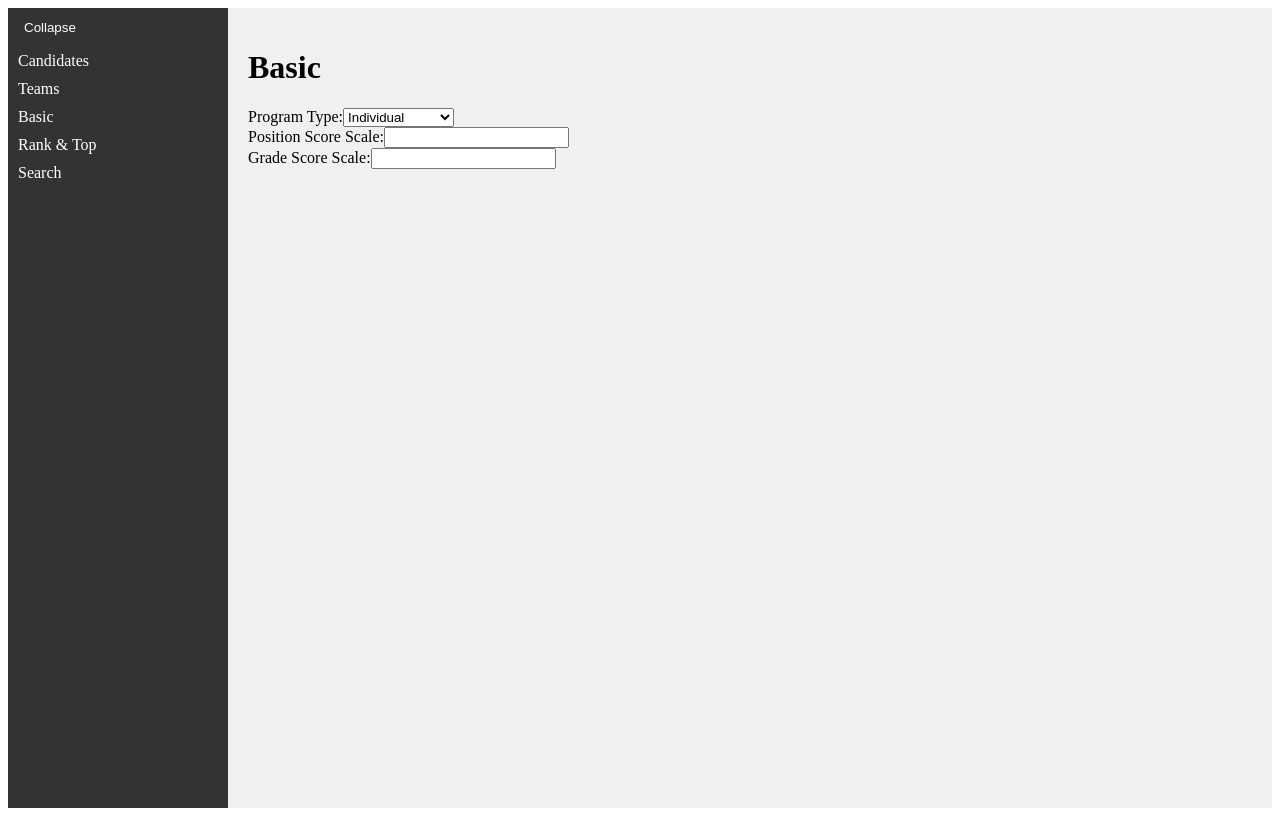
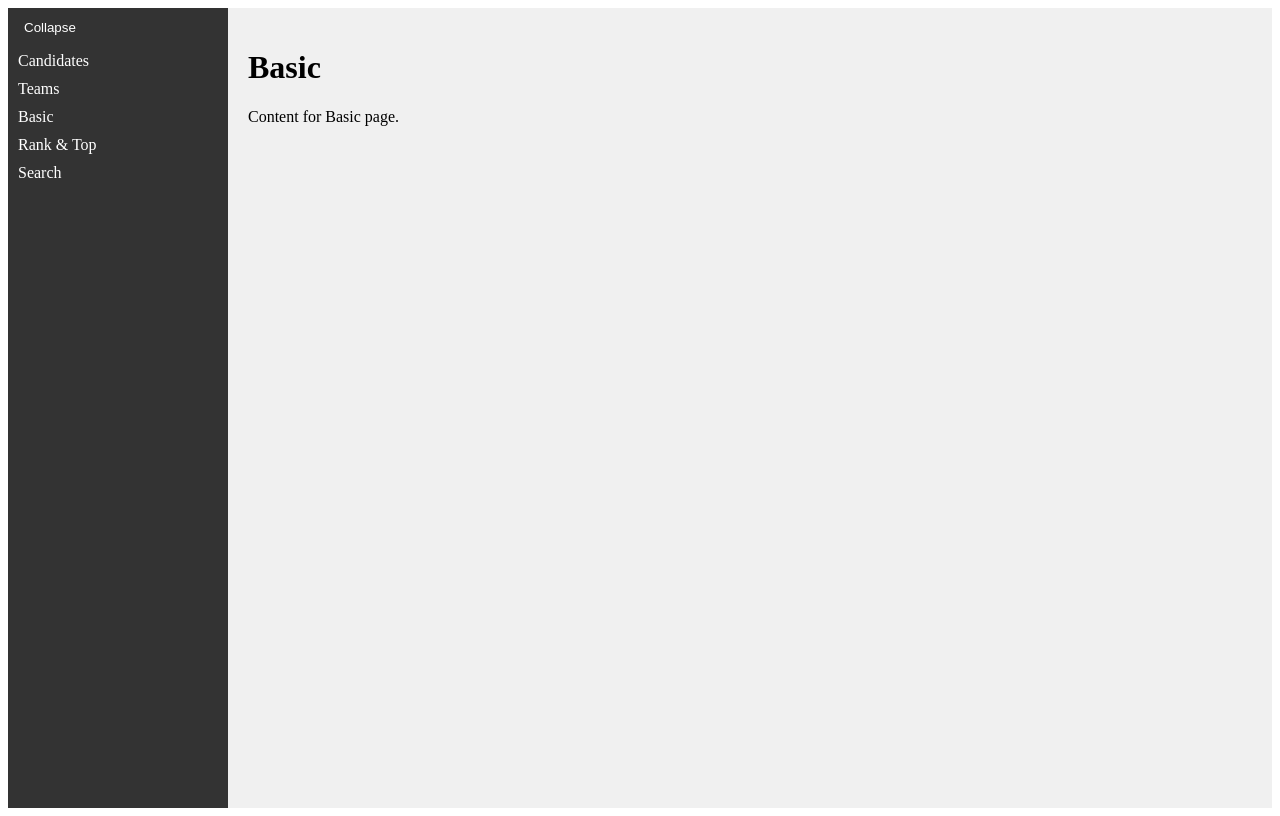
Before and after one commit to Javadamkd/art-fest-management, a Next.js app: page /basic in a window 1280 px wide. Built offline with nearby package versions, Linux system fonts and the light colour scheme.

Commit message:
Update basic.js

```diff
--- a/pages/basic.js
+++ b/pages/basic.js
@@ -1,32 +1,11 @@
 // pages/basic.js
-import Link from 'next/link';
 import Layout from '../components/Layout';
 
 export default function Basic() {
   return (
     <Layout>
-      <div className="card">
-        <h1>Basic</h1>
-        <form>
-          <div className="form-group">
-            <label htmlFor="programType">Program Type:</label>
-            <select id="programType" name="programType">
-              <option value="individual">Individual</option>
-              <option value="sharedByTwo">Shared by Two</option>
-              <option value="master">Master</option>
-              <option value="group">Group</option>
-            </select>
-          </div>
-          <div className="form-group">
-            <label htmlFor="positionScore">Position Score Scale:</label>
-            <input type="number" id="positionScore" name="positionScore" />
-          </div>
-          <div className="form-group">
-            <label htmlFor="gradeScore">Grade Score Scale:</label>
-            <input type="number" id="gradeScore" name="gradeScore" />
-          </div>
-        </form>
-      </div>
+      <h1>Basic</h1>
+      <p>Content for Basic page.</p>
     </Layout>
   );
 }
```
